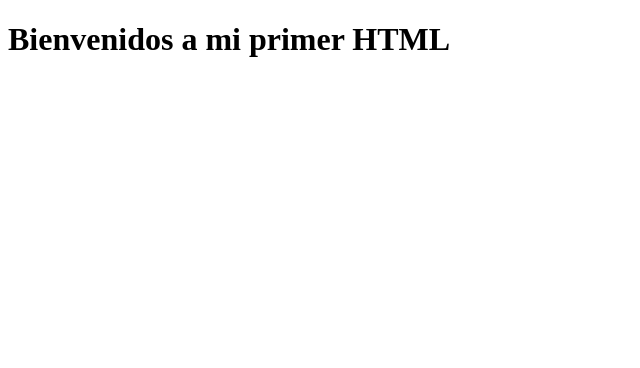
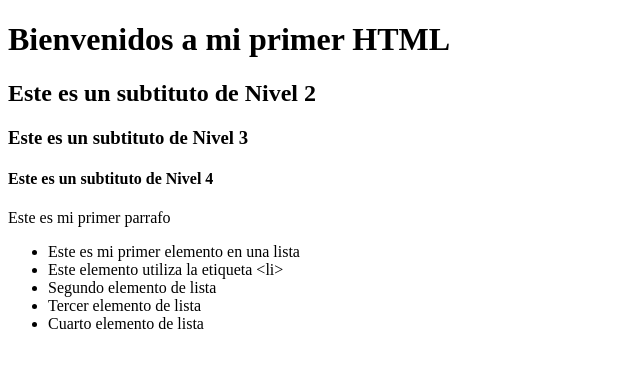
Before and after one commit to CaessarCZX/intro-a-la-web-cesartun, a plain HTML site: page 6-navegador-html-css/6.1-html/index.html in a window 1280 px wide. Shown: the whole page, without its empty margins (0-640 px from the left). Drawn offline with Linux system fonts and the light colour scheme.

Commit message:
Anadi una lista con 5 elementos

```diff
--- a/6-navegador-html-css/6.1-html/index.html
+++ b/6-navegador-html-css/6.1-html/index.html
@@ -8,5 +8,17 @@
 </head>
 <body>
     <h1>Bienvenidos a mi primer HTML</h1> <!--En una pagina web solo puede haber un h1, eso porque los indexadores de SEO asi lo detectan-->
+    <h2>Este es un subtituto de Nivel 2</h2>
+    <h3>Este es un subtituto de Nivel 3</h3>
+    <h4>Este es un subtituto de Nivel 4</h4>
+    <p>Este es mi primer parrafo</p> <!--Esto es para parrafo, ya incluye un salto de linea-->
+    <!--No puede estar algo sin etiqueta, favor de etiquetar cada elemento en el HTML-->
+    <ul>
+        <li>Este es mi primer elemento en una lista</li>
+        <li>Este elemento utiliza la etiqueta &lt;li&gt;</li>
+        <li>Segundo elemento de lista</li>
+        <li>Tercer elemento de lista</li>
+        <li>Cuarto elemento de lista</li>
+    </ul>
 </body>
 </html>
```
